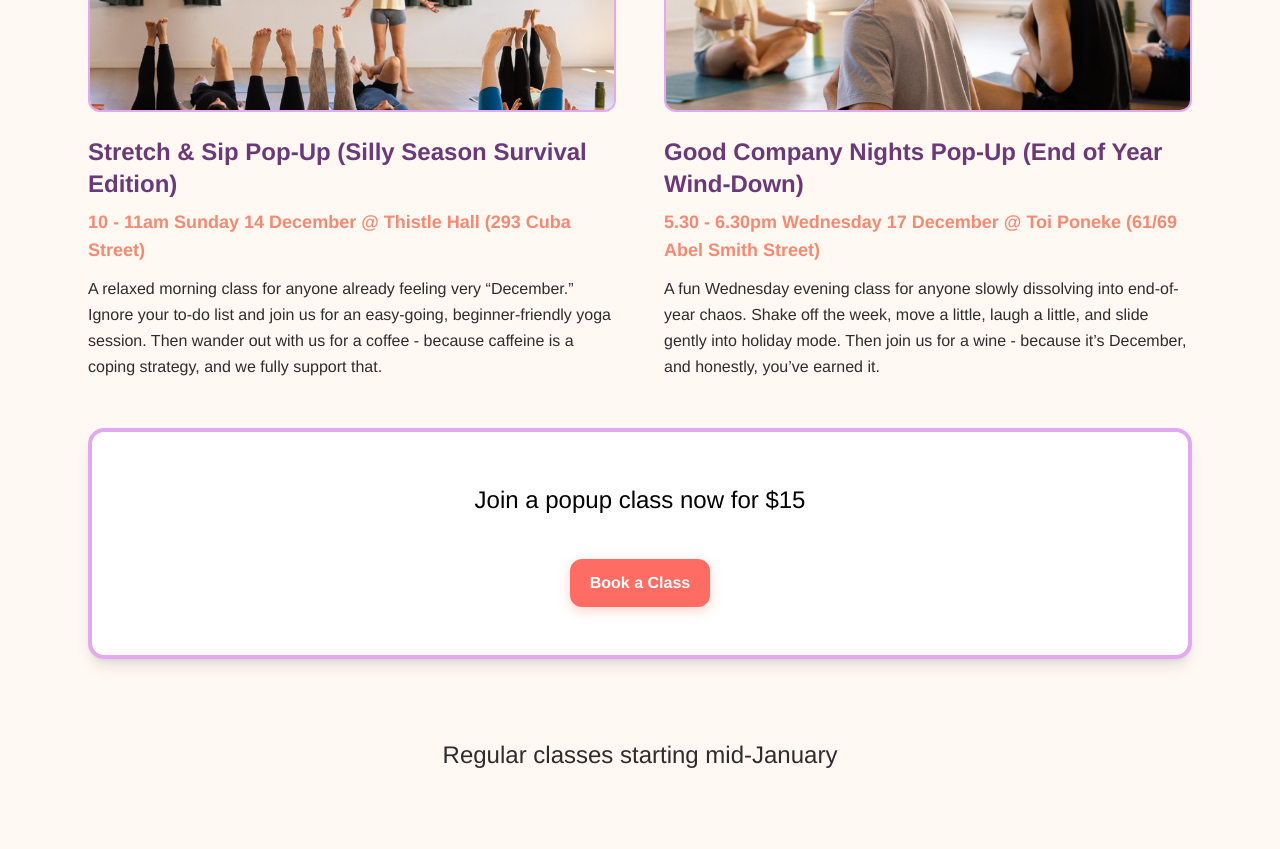
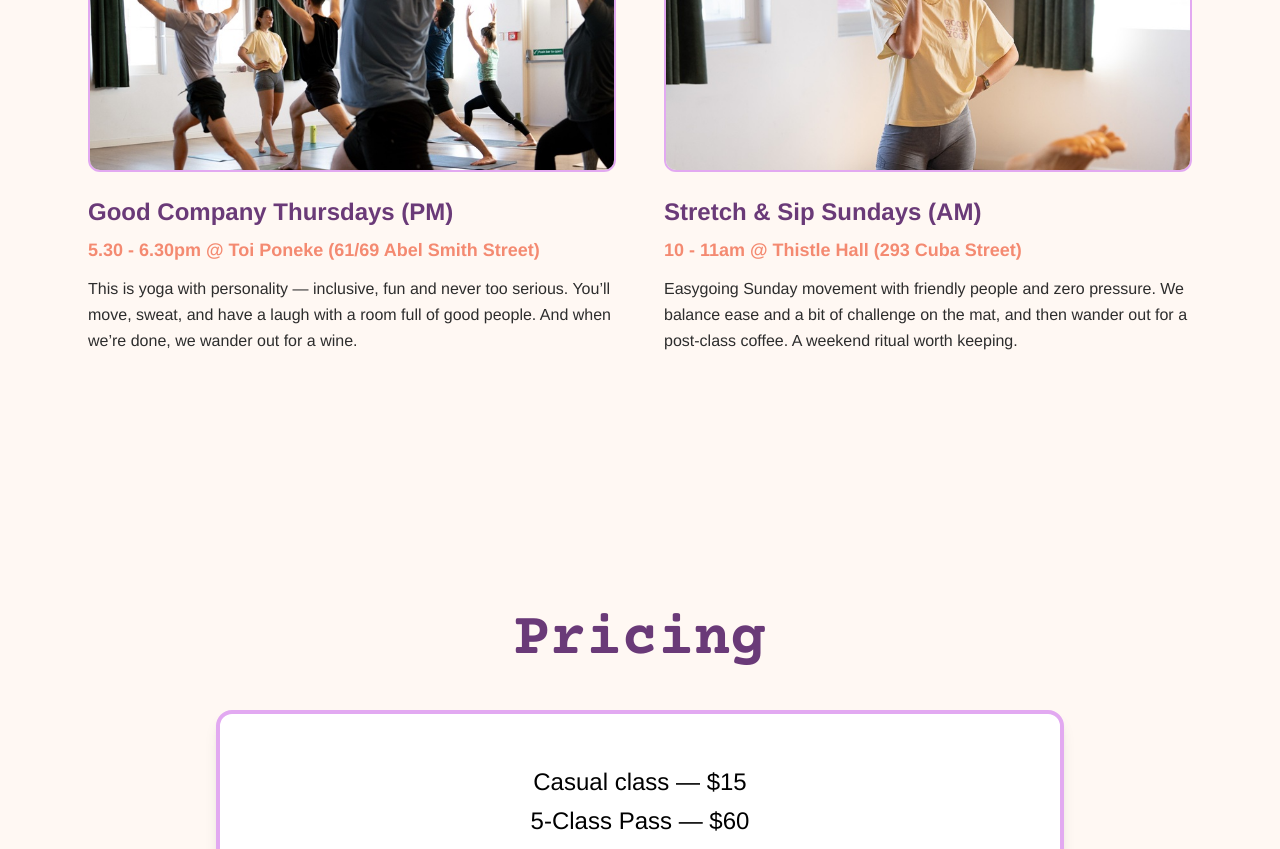
Before and after one commit to nalinpa/goodcompany, a React (Vite) app: page /classes in a window 1280 px wide. Shown: the part 880-1729 px from the top of the page. Built offline with nearby package versions, Linux system fonts and the light colour scheme; the HTML template or start-up script is replaced by a standard one.

Commit message:
remove popup classes info

```diff
--- a/src/components/sections/ClassesSection.jsx
+++ b/src/components/sections/ClassesSection.jsx
@@ -19,21 +19,6 @@ const ClassesSection = () => {
     }
   ];
 
-  const popups = [
-    {
-      name: "Stretch & Sip Pop-Up (Silly Season Survival Edition)",
-      description: "A relaxed morning class for anyone already feeling very “December.” Ignore your to-do list and join us for an easy-going, beginner-friendly yoga session. Then wander out with us for a coffee - because caffeine is a coping strategy, and we fully support that.",
-      time: "10 - 11am Sunday 14 December @ Thistle Hall (293 Cuba Street)",
-      image: "popup2.jpg"
-    },
-    {
-      name: "Good Company Nights Pop-Up (End of Year Wind-Down)",
-      description: "A fun Wednesday evening class for anyone slowly dissolving into end-of-year chaos. Shake off the week, move a little, laugh a little, and slide gently into holiday mode. Then join us for a wine  - because it’s December, and honestly, you’ve earned it.",
-      time: "5.30 - 6.30pm Wednesday 17 December @ Toi Poneke (61/69 Abel Smith Street)",
-      image: "popup1.jpg"
-    }
-  ];
-
   return (
     <div id="classes" className="py-32 bg-white" style={{ backgroundColor: "#FFF8F3"}}>
       <div className="max-w-6xl mx-auto px-6">
@@ -42,35 +27,8 @@ const ClassesSection = () => {
             Our Classes
           </h2>
           <p className="text-2xl mt-6" style={{ color: '#2D2D2D' }}>Find the perfect practice for you</p>
-          <p className="text-lg font-bold mt-6" style={{ color: '#FE6C63' }}>Our regular classes start mid-January, but we couldn’t wait — come hang out at our December pop-ups in the meantime.</p>
-        </div>
+           </div>
 
-
-      <div className="grid md:grid-cols-2 gap-12">
-          {popups.map((cls, idx) => (
-            <ClassCard key={idx} {...cls} />
-          ))}
-        </div>
-
- <div className="bg-white p-12 rounded-2xl mx-auto mt-12 px-6 text-center shadow-lg border-4" style={{ borderColor: '#E2A9F1' }}>
-         <div className="text-2xl leading-relaxed whitespace-pre-line mb-10">
-          <p>Join a popup class now for $15</p>
-          </div>
-           <button
-         className="px-5 py-3
-                    rounded-xl
-                    font-semibold
-                    bg-[#FE6C63]
-                    text-white
-                    shadow-[0_4px_12px_rgba(244,138,113,0.35)]
-                    transition-all duration-150
-                    hover:bg-[#E45B53]
-                    hover:-translate-y-[1px]"
-        onClick={() => navigate("https://app.acuityscheduling.com/schedule.php?owner=37677691")}
-              >
-          Book a Class
-        </button>
-        </div>
 
         <div className="text-center m-20">
           <p className="text-2xl mt-6" style={{ color: '#2D2D2D' }}>Regular classes starting mid-January</p>
```
